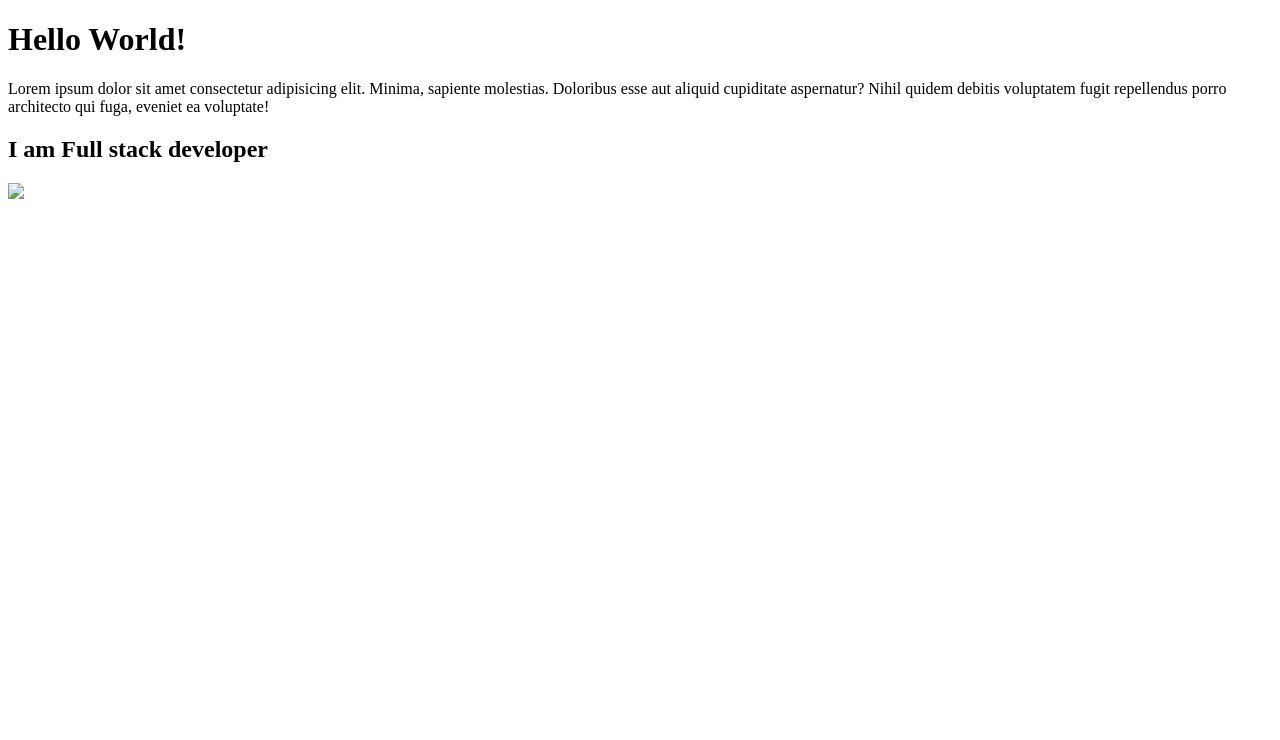
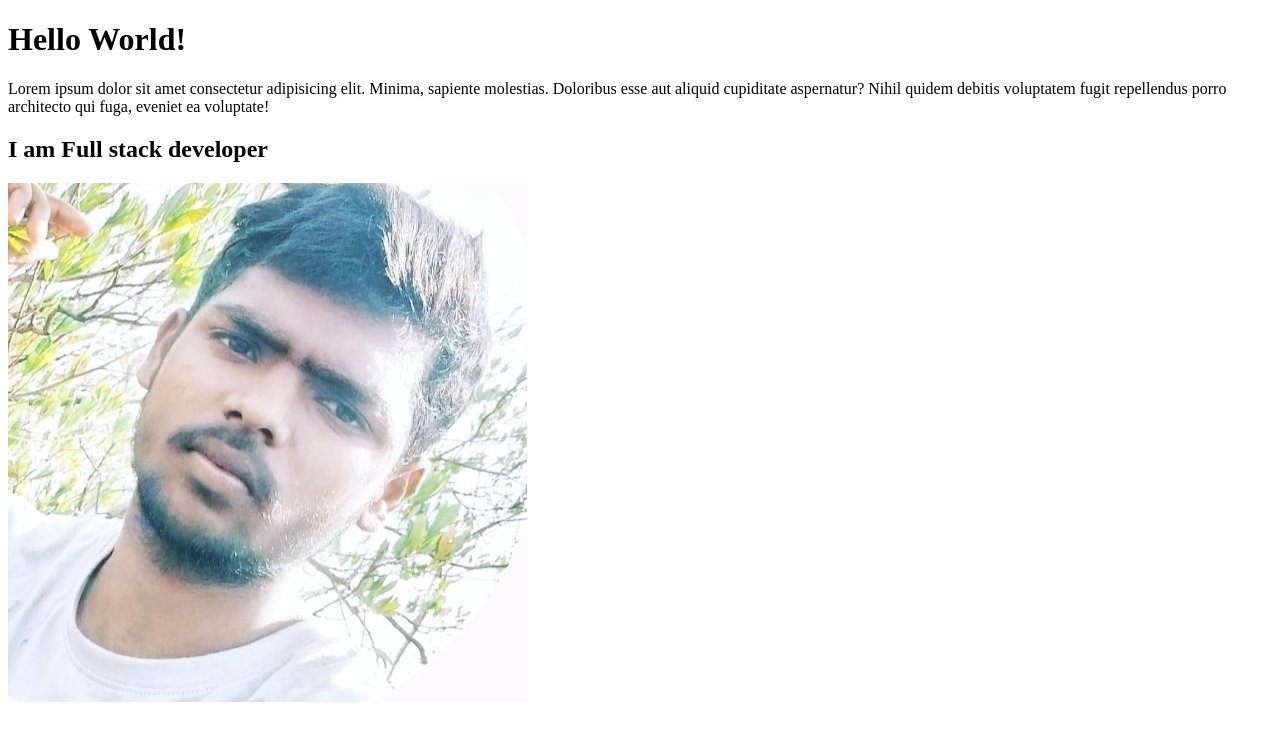
Before and after one commit to navee-90/navee-90.github.io, a plain HTML site: page index.html in a window 1280 px wide. Drawn offline with Linux system fonts and the light colour scheme; files whose address does not match are found by name.

Commit message:
modified

```diff
--- a/index.html
+++ b/index.html
@@ -11,6 +11,6 @@
     <h1>Hello World!</h1>
     <p>Lorem ipsum dolor sit amet consectetur adipisicing elit. Minima, sapiente molestias. Doloribus esse aut aliquid cupiditate aspernatur? Nihil quidem debitis voluptatem fugit repellendus porro architecto qui fuga, eveniet ea voluptate!</p>
     <h2>I am Full stack developer</h2>
-<img src="C:\Users\RASIPOGULA NAVEEN\OneDrive\Pictures\picture\WhatsApp Image 2022-10-25 at 6.53.18 AM.jpeg">
+<img src="C:\Users\RASIPOGULA NAVEEN\OneDrive\Documents\Desktop\Documents\Desktop\navee-90.github.io\Images\n1.jpeg">
 </body>
 </html>
```
Also changed, not shown: Images/n1.jpeg (added).
